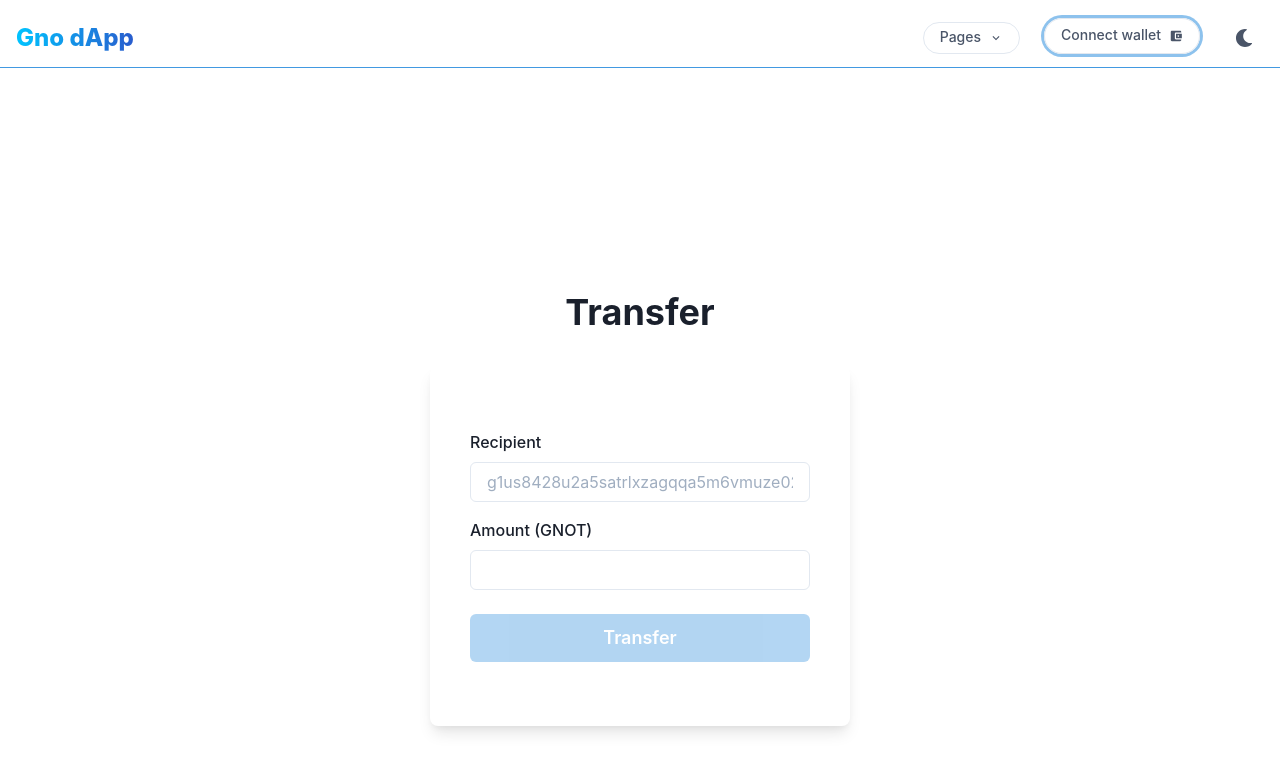
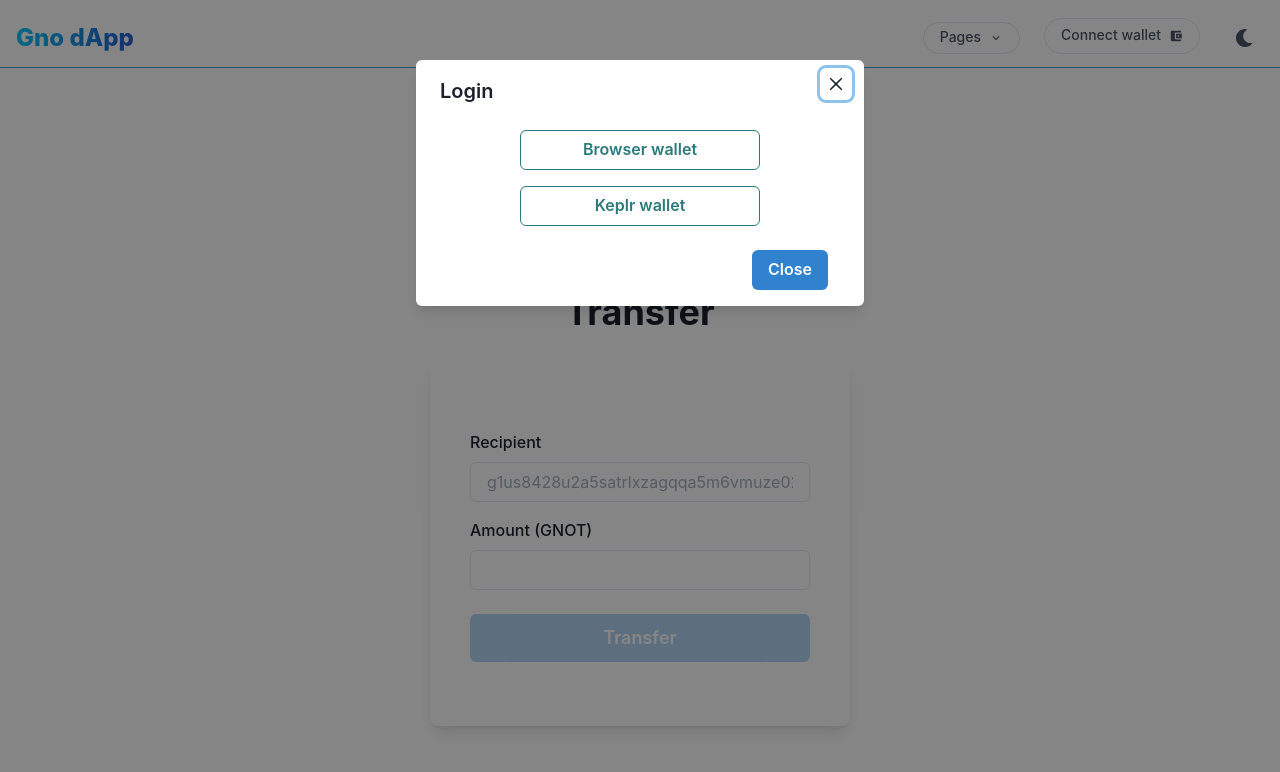
Before and after one commit to disperze/gno-dapp-demo, a React (Create React App) app: page /transfer in a window 1280 px wide. Both pictures are taken after a click on the button "Connect wallet". Shown: the top 772 px of the page. Built offline with nearby package versions, Linux system fonts and the light colour scheme.

Commit message:
Add browse wallet

```diff
--- a/src/components/account-button/index.tsx
+++ b/src/components/account-button/index.tsx
@@ -9,7 +9,6 @@ import {
   PopoverContent,
   Box,
   chakra,
-  VStack,
   Text,
   GridItem,
   Grid,
@@ -17,9 +16,17 @@ import {
   Badge,
   useDisclosure,
   PopoverBody,
+  Modal,
+  ModalOverlay,
+  ModalContent,
+  ModalHeader,
+  ModalFooter,
+  ModalBody,
+  ModalCloseButton,
+  VStack,
 } from '@chakra-ui/react';
 import { MdAccountBalanceWallet } from "react-icons/md";
-import { useSdk } from "../../services";
+import { loadOrCreateWalletDirect, useSdk } from "../../services";
 import { config } from "../../config";
 import {
   configKeplr,
@@ -28,13 +35,13 @@ import {
   formatPrice,
   getTokenConfig,
 } from "../../services";
-import { useEffect } from "react";
 import userLogo from "../../assets/user-default.svg";
 
 export function AccountButton(): JSX.Element {
   const sdk = useSdk();
   const { onOpen, onClose, isOpen } = useDisclosure()
   const [loading, setLoading] = useBoolean();
+  const walletOpts = useDisclosure();
 
   async function init(loadWallet: WalletLoader) {
     const signer = await loadWallet(config.chainId, config.addressPrefix);
@@ -48,41 +55,34 @@ export function AccountButton(): JSX.Element {
       return;
     }
 
+    walletOpts.onClose();
     setLoading.on();
 
     try {
       await w.keplr.experimentalSuggestChain(configKeplr(config));
       await w.keplr.enable(config.chainId);
       init(loadKeplrWallet);
+
+      window.addEventListener('keplr_keystorechange', async () => {
+        await init(loadKeplrWallet);
+      });
     } catch (error) {
       setLoading.off();
       console.error(error);
     }
   }
 
-  useEffect(() => {
-    window.addEventListener('keplr_keystorechange', async () => {
-      await init(loadKeplrWallet);
-    })
-  });
+  async function connectBrowserWallet() {
+    walletOpts.onClose();
+    setLoading.on();
 
-  const loginButton = (
-    <Button
-      isLoading={loading}
-      loadingText="Connecting..."
-      rightIcon={<MdAccountBalanceWallet />}
-      fontSize={'sm'}
-      fontWeight={500}
-      variant={'outline'}
-      borderRadius="50px"
-      height="var(--chakra-sizes-9)"
-      marginTop={"2px"}
-      borderColor={useColorModeValue('gray.200', 'whiteAlpha.300')}
-      onClick={connectKeplr}
-    >
-      Connect wallet
-    </Button>
-  );
+    try {
+      await init(loadOrCreateWalletDirect);
+    } catch (error) {
+      setLoading.off();
+      console.error(error);
+    }
+  }
 
   const BalanceItem = (props: any) => {
     const coin = getTokenConfig(props.coin.denom);
@@ -106,6 +106,57 @@ export function AccountButton(): JSX.Element {
       </Grid>
     );
   };
+
+  const walletModal = (
+    <>
+      <Modal isOpen={walletOpts.isOpen} onClose={walletOpts.onClose}>
+        <ModalOverlay />
+        <ModalContent>
+          <ModalHeader>Login</ModalHeader>
+          <ModalCloseButton />
+          <ModalBody>
+          <VStack spacing={4}>
+            <Button colorScheme='teal' w={"240px"} variant='outline'
+              onClick={connectBrowserWallet}>
+              Browser wallet
+            </Button>
+            <Button colorScheme='teal' w={"240px"} variant='outline'
+              onClick={connectKeplr}>
+              Keplr wallet
+            </Button>
+          </VStack>
+          </ModalBody>
+          <ModalFooter>
+            <Button colorScheme='blue' mr={3} onClick={walletOpts.onClose}>
+              Close
+            </Button>
+          </ModalFooter>
+        </ModalContent>
+      </Modal>
+    </>
+  );
+
+
+  const loginButton = (
+    <>
+      <Button
+        isLoading={loading}
+        loadingText="Connecting..."
+        rightIcon={<MdAccountBalanceWallet />}
+        fontSize={'sm'}
+        fontWeight={500}
+        variant={'outline'}
+        borderRadius="50px"
+        height="var(--chakra-sizes-9)"
+        marginTop={"2px"}
+        borderColor={useColorModeValue('gray.200', 'whiteAlpha.300')}
+        onClick={walletOpts.onOpen}
+      >
+        Connect wallet
+      </Button>
+      {walletModal}
+    </>
+  );
 
   const accountBox = (
     <Popover
--- a/src/services/client/sdk.ts
+++ b/src/services/client/sdk.ts
@@ -24,7 +24,8 @@ export async function loadKeplrWallet(chainId: string): Promise<OfflineAminoSign
 }
 
 export async function loadOrCreateWalletDirect(
-  addressPrefix: string,
+  _chainId: string,
+  addressPrefix?: string,
   pin?: string,
 ): Promise<OfflineAminoSigner> {
   const hdPath = makeCosmoshubPath(0);
```
